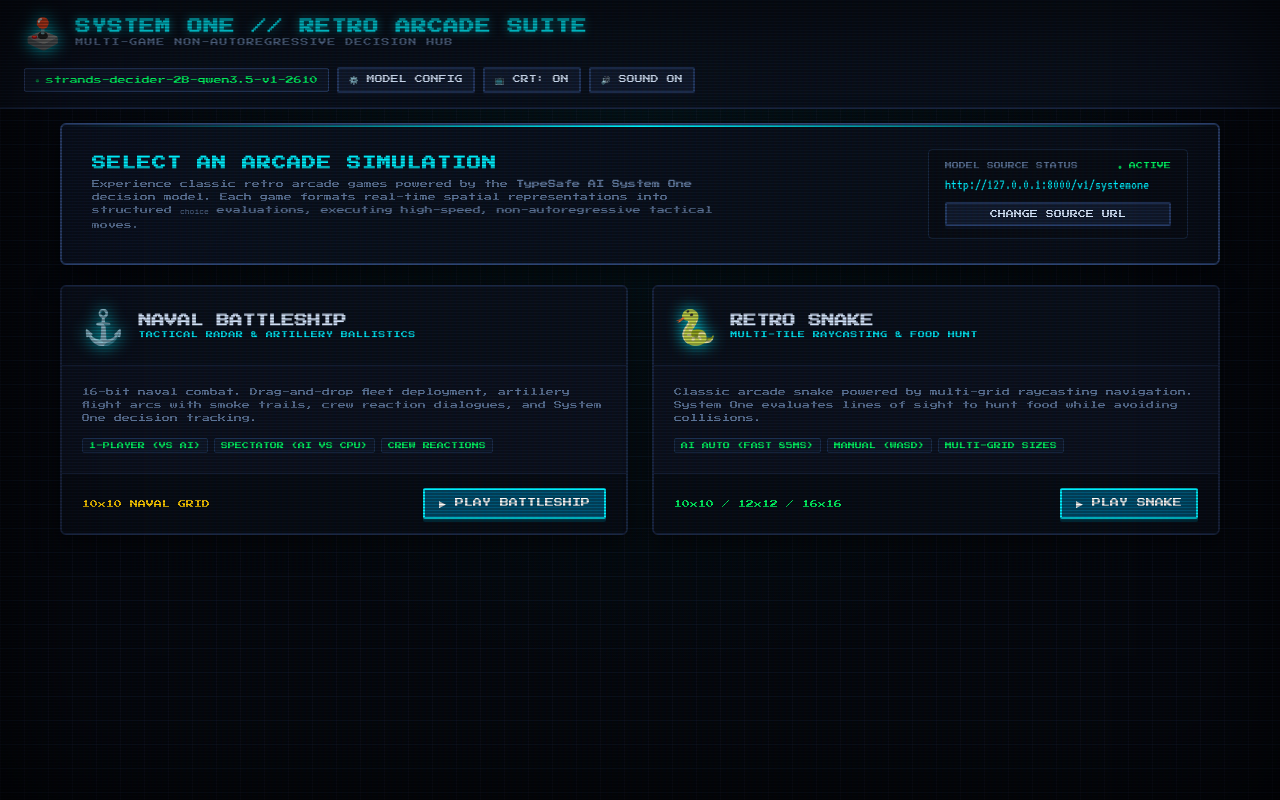
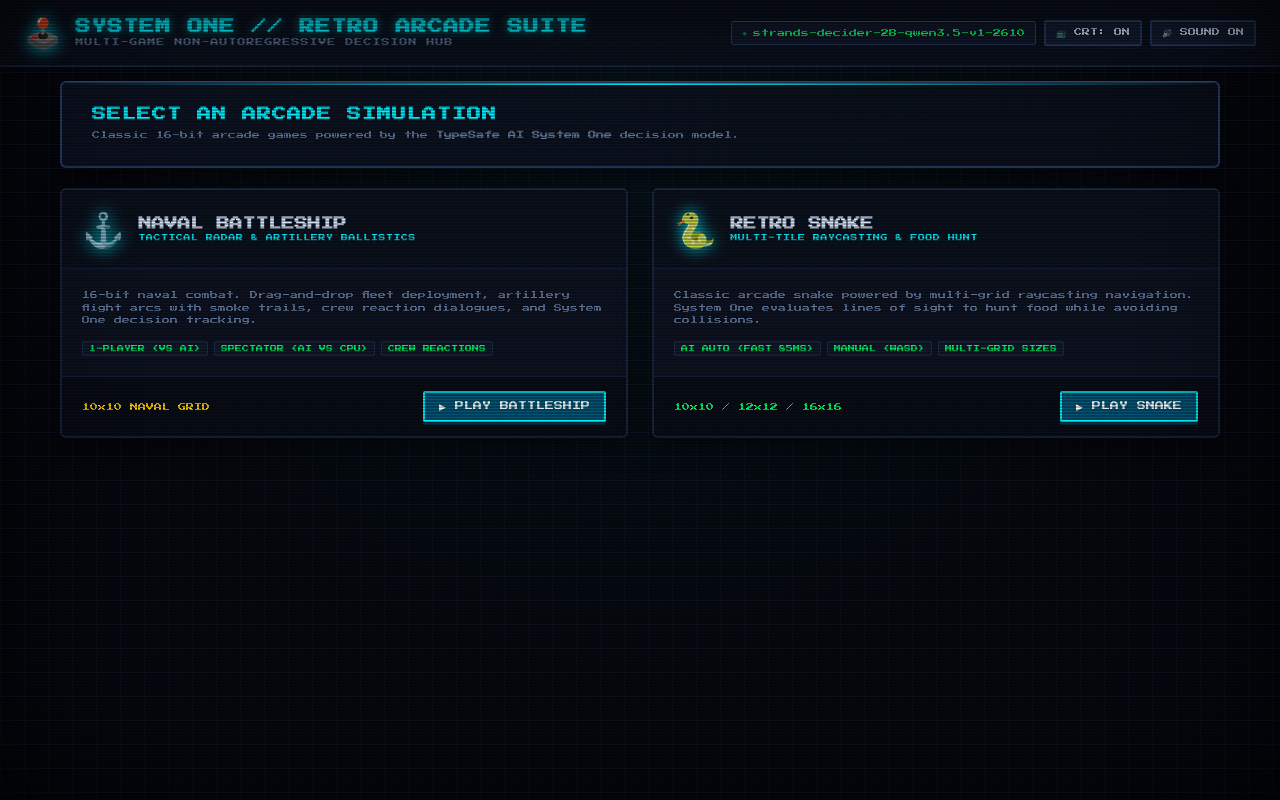
Before and after one commit to santosh898/system-one-games, a plain HTML site: page index.html in a window 1280 px wide. Drawn offline with Linux system fonts and the light colour scheme.

Commit message:
Eliminate redundant model configuration CTAs; keep single unified header badge

```diff
--- a/index.html
+++ b/index.html
@@ -164,8 +164,7 @@
       </div>
     </div>
     <div class="header-badges">
-      <span class="badge" id="valModelName">strands-decider-2B-qwen3.5-v1-2610</span>
-      <button class="retro-btn btn-sub" id="btnModelConfig">⚙️ MODEL CONFIG</button>
+      <span class="badge" id="valModelName" style="cursor: pointer;" title="Configure model endpoint">strands-decider-2B-qwen3.5-v1-2610</span>
       <button class="retro-btn btn-sub" id="btnCrtToggle">📺 CRT: ON</button>
       <button class="retro-btn btn-sub" id="btnSoundToggle">🔊 SOUND ON</button>
     </div>
@@ -174,24 +173,13 @@
   <!-- HUB CONTAINER -->
   <main class="hub-container">
 
-    <!-- HERO STATUS BANNER -->
+    <!-- HERO HEADER -->
     <section class="hero-banner">
       <div class="hero-text">
         <h2>SELECT AN ARCADE SIMULATION</h2>
         <p>
-          Experience classic retro arcade games powered by the <strong>TypeSafe AI System One</strong> decision model.
-          Each game formats real-time spatial representations into structured <code>choice</code> evaluations, executing high-speed, non-autoregressive tactical moves.
+          Classic 16-bit arcade games powered by the <strong>TypeSafe AI System One</strong> decision model.
         </p>
-      </div>
-      <div class="hero-status-card">
-        <div style="font-size: 7px; color: var(--text-dim); display: flex; justify-content: space-between;">
-          <span>MODEL SOURCE STATUS</span>
-          <span style="color: var(--accent-green);">● ACTIVE</span>
-        </div>
-        <div style="font-family: var(--font-terminal); font-size: 15px; color: var(--accent-cyan); overflow: hidden; text-overflow: ellipsis; white-space: nowrap;">
-          http://127.0.0.1:8000/v1/systemone
-        </div>
-        <button class="retro-btn btn-sub" style="margin-top: 4px;" onclick="window.openModelModal()">CHANGE SOURCE URL</button>
       </div>
     </section>
 
```
